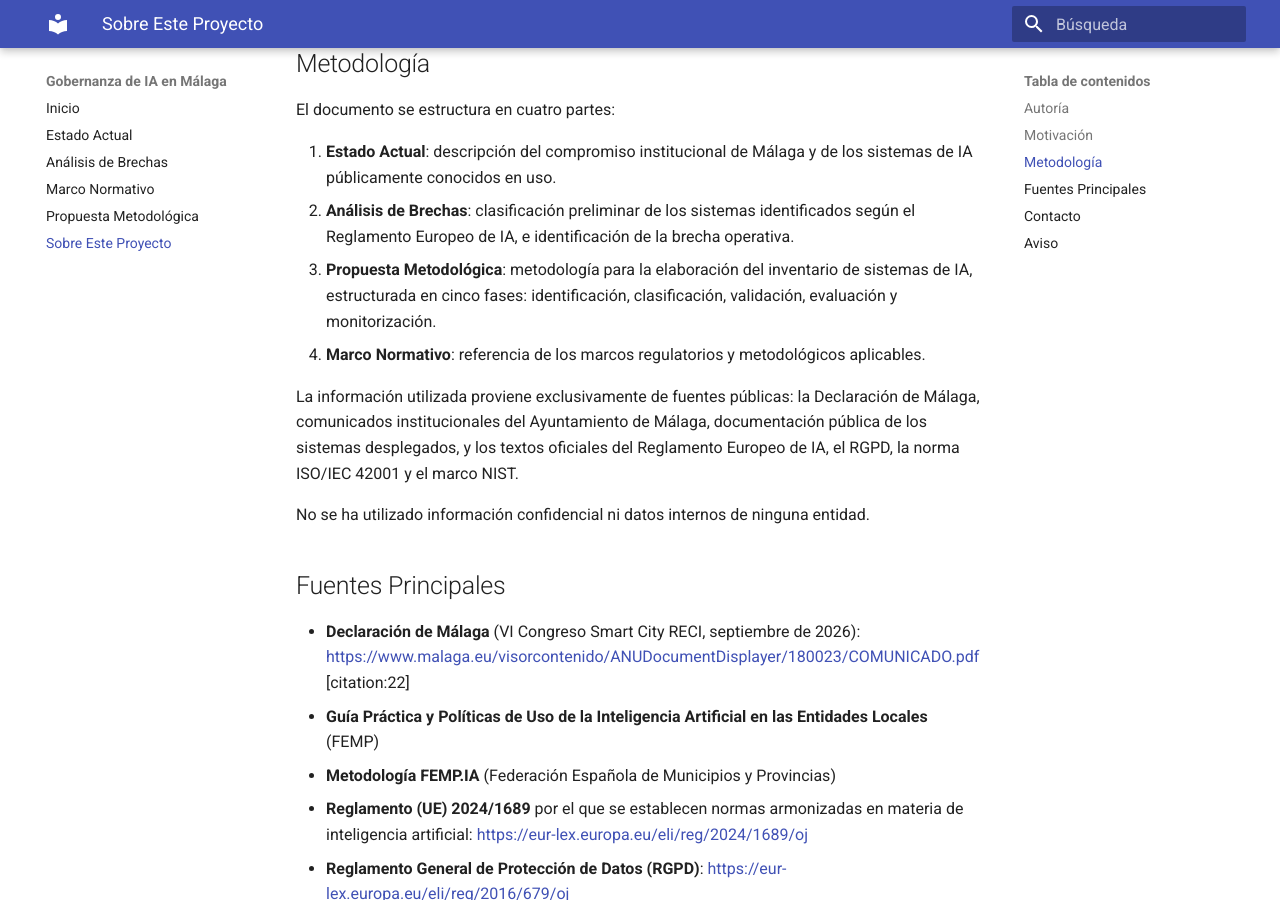
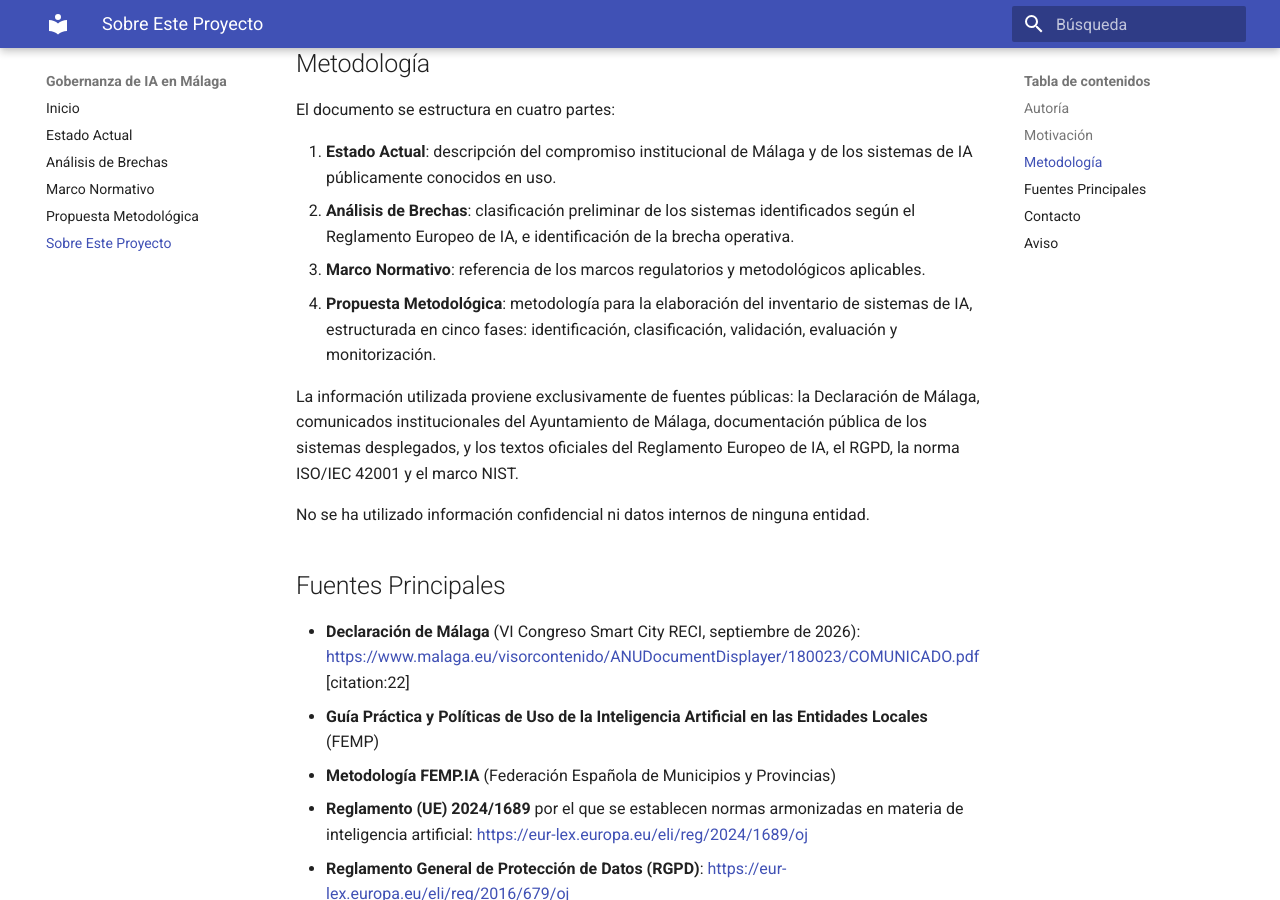
Before and after one commit to houda-benlemmouden/malaga-ai-governance, an MkDocs documentation site: the page built from docs/sobre.md, in a window 1280 px wide and 900 px high, scrolled down 891 px. Built offline with MkDocs 1.6.1 and Material for MkDocs 9.7.7, drawn with Linux system fonts in a browser that asks for light colours.

```diff
--- a/docs/sobre.md
+++ b/docs/sobre.md
@@ -22,8 +22,9 @@ El documento se estructura en cuatro partes:
 
 1. **Estado Actual**: descripción del compromiso institucional de Málaga y de los sistemas de IA públicamente conocidos en uso.
 2. **Análisis de Brechas**: clasificación preliminar de los sistemas identificados según el Reglamento Europeo de IA, e identificación de la brecha operativa.
-3. **Propuesta Metodológica**: metodología para la elaboración del inventario de sistemas de IA, estructurada en cinco fases: identificación, clasificación, validación, evaluación y monitorización.
-4. **Marco Normativo**: referencia de los marcos regulatorios y metodológicos aplicables.
+3. **Marco Normativo**: referencia de los marcos regulatorios y metodológicos aplicables.
+4. **Propuesta Metodológica**: metodología para la elaboración del inventario de sistemas de IA, estructurada en cinco fases: identificación, clasificación, validación, evaluación y monitorización.
+
 
 La información utilizada proviene exclusivamente de fuentes públicas: la Declaración de Málaga, comunicados institucionales del Ayuntamiento de Málaga, documentación pública de los sistemas desplegados, y los textos oficiales del Reglamento Europeo de IA, el RGPD, la norma ISO/IEC 42001 y el marco NIST.
 
```
